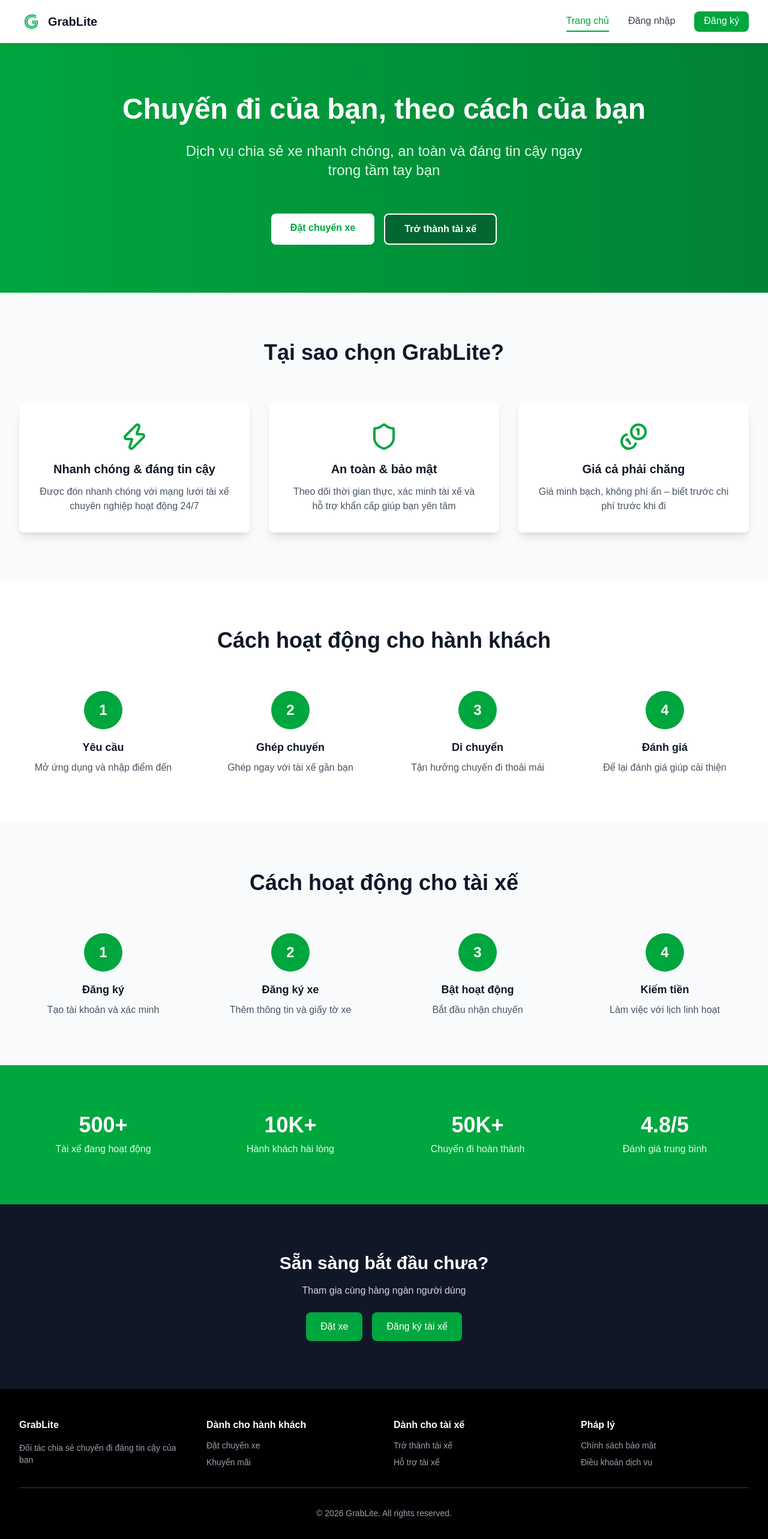
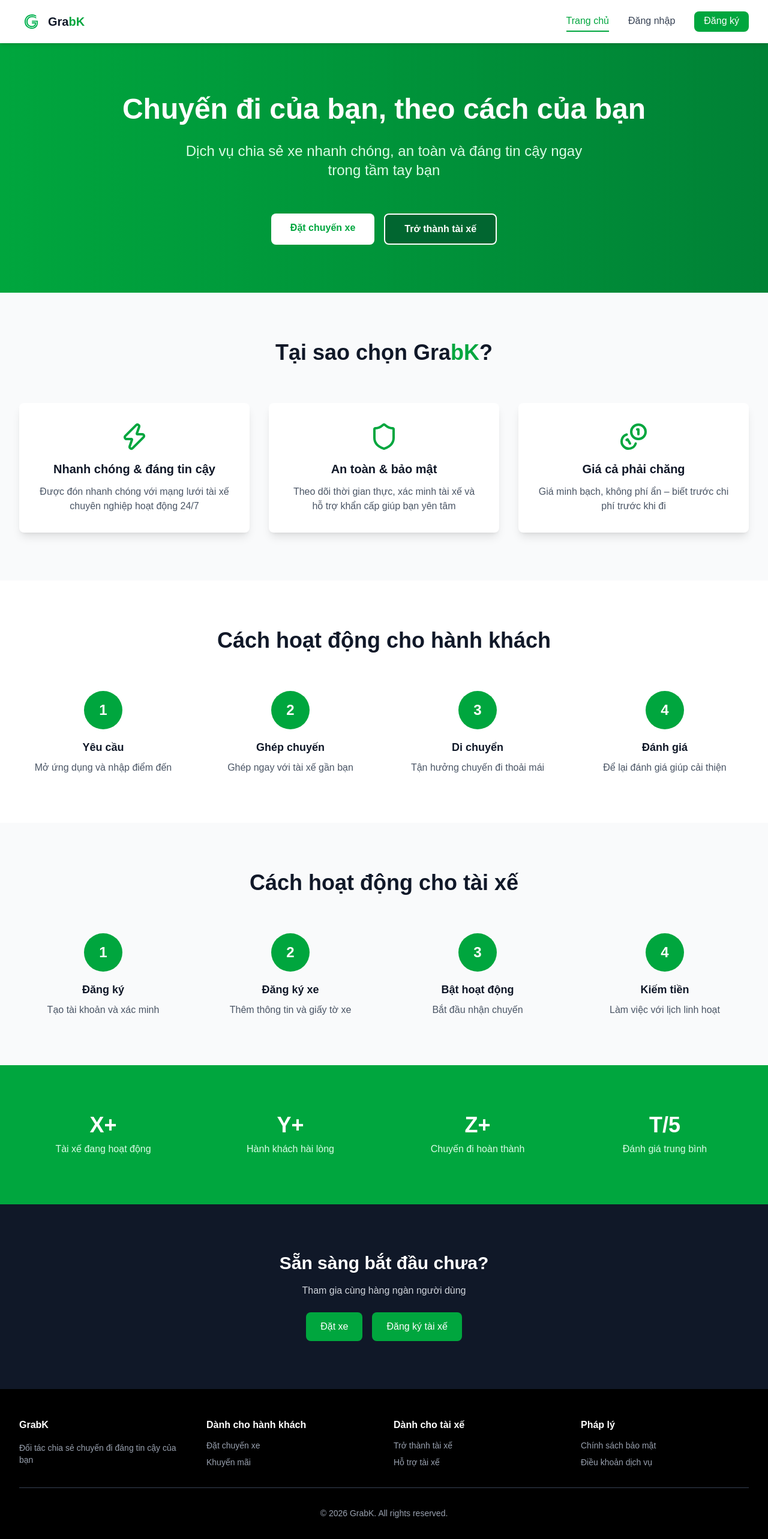
Before and after one commit to Drazzct/GrabLite, a Next.js app: page / in a window 1280 px wide. Shown: the top 2566 px of the page at 60% size. Built offline with nearby package versions, Linux system fonts and the light colour scheme.

Commit message:
fix: name

```diff
--- a/app/auth/signin/page.tsx
+++ b/app/auth/signin/page.tsx
@@ -64,10 +64,12 @@
               href="/"
               className="w-14 h-14 bg-white rounded-full flex items-center justify-center"
             >
-              <img src="/logo.svg" alt="GrabLite Logo" className="w-8 h-8" />
+              <img src="/logo.svg" alt="GrabK Logo" className="w-8 h-8" />
             </Link>
           </div>
-          <h1 className="text-3xl font-bold text-gray-900">GrabLite</h1>
+          <h1 className="text-3xl font-bold text-gray-900">
+            Gra<span className="text-green-600">bK</span>
+          </h1>
           <p className="text-gray-600 mt-2">Đăng nhập vào tài khoản của bạn</p>
         </div>
 
--- a/app/auth/signup/page.tsx
+++ b/app/auth/signup/page.tsx
@@ -135,10 +135,12 @@
               href="/"
               className="w-14 h-14 bg-white rounded-full flex items-center justify-center"
             >
-              <img src="/logo.svg" alt="GrabLite Logo" className="w-8 h-8" />
+              <img src="/logo.svg" alt="GrabK Logo" className="w-8 h-8" />
             </Link>
           </div>
-          <h1 className="text-3xl font-bold text-gray-900">GrabLite</h1>
+          <h1 className="text-3xl font-bold text-gray-900">
+            Gra<span className="text-green-600">bK</span>
+          </h1>
           <p className="text-gray-600 mt-2">Tạo tài khoản của bạn</p>
         </div>
 
--- a/app/layout.tsx
+++ b/app/layout.tsx
@@ -15,8 +15,8 @@
 });
 
 export const metadata: Metadata = {
-  title: "GrabLite",
-  description: "Grab but in nutshell",
+  title: "GrabK",
+  description: "Grab but at HCMUT",
 };
 
 export default function RootLayout({
--- a/app/page.tsx
+++ b/app/page.tsx
@@ -46,7 +46,7 @@
       <section className="py-20 px-4 sm:px-8 bg-gray-50">
         <div className="max-w-7xl mx-auto">
           <h2 className="text-3xl sm:text-4xl font-bold text-center text-gray-900 mb-16">
-            Tại sao chọn GrabLite?
+            Tại sao chọn Gra<span className="text-green-600">bK</span>?
           </h2>
           <div className="grid grid-cols-1 md:grid-cols-3 gap-8">
             <div className="bg-white p-8 rounded-lg shadow-lg hover:shadow-xl transition text-center flex flex-col items-center">
@@ -166,19 +166,19 @@
       <section className="py-20 px-4 sm:px-8 bg-green-600 text-white">
         <div className="max-w-7xl mx-auto grid grid-cols-1 md:grid-cols-4 gap-8 text-center">
           <div>
-            <div className="text-4xl font-bold mb-2">500+</div>
+            <div className="text-4xl font-bold mb-2">X+</div>
             <p className="text-green-100">Tài xế đang hoạt động</p>
           </div>
           <div>
-            <div className="text-4xl font-bold mb-2">10K+</div>
+            <div className="text-4xl font-bold mb-2">Y+</div>
             <p className="text-green-100">Hành khách hài lòng</p>
           </div>
           <div>
-            <div className="text-4xl font-bold mb-2">50K+</div>
+            <div className="text-4xl font-bold mb-2">Z+</div>
             <p className="text-green-100">Chuyến đi hoàn thành</p>
           </div>
           <div>
-            <div className="text-4xl font-bold mb-2">4.8/5</div>
+            <div className="text-4xl font-bold mb-2">T/5</div>
             <p className="text-green-100">Đánh giá trung bình</p>
           </div>
         </div>
@@ -212,7 +212,7 @@
         <div className="max-w-7xl mx-auto">
           <div className="grid grid-cols-1 md:grid-cols-4 gap-8 mb-8">
             <div>
-              <h3 className="text-white font-bold mb-4">GrabLite</h3>
+              <h3 className="text-white font-bold mb-4">GrabK</h3>
               <p className="text-sm">
                 Đối tác chia sẻ chuyến đi đáng tin cậy của bạn
               </p>
@@ -268,7 +268,7 @@
           </div>
 
           <div className="border-t border-gray-700 pt-8 text-center text-sm">
-            <p>&copy; 2026 GrabLite. All rights reserved.</p>
+            <p>&copy; 2026 GrabK. All rights reserved.</p>
           </div>
         </div>
       </footer>
--- a/components/Header.tsx
+++ b/components/Header.tsx
@@ -25,9 +25,11 @@
       <div className="max-w-7xl mx-auto px-4 sm:px-8 py-4 flex justify-between items-center">
         <Link href="/" className="flex items-center space-x-2">
           <div className="w-10 h-10 rounded-full flex items-center justify-center">
-            <img src="/logo.svg" alt="GrabLite Logo" className="w-6 h-6" />
+            <img src="/logo.svg" alt="GrabK Logo" className="w-6 h-6" />
           </div>
-          <span className="font-bold text-xl text-gray-900">GrabLite</span>
+          <span className="font-bold text-xl text-gray-900">
+            Gra<span className="text-green-600">bK</span>
+          </span>
         </Link>
 
         <button
```
